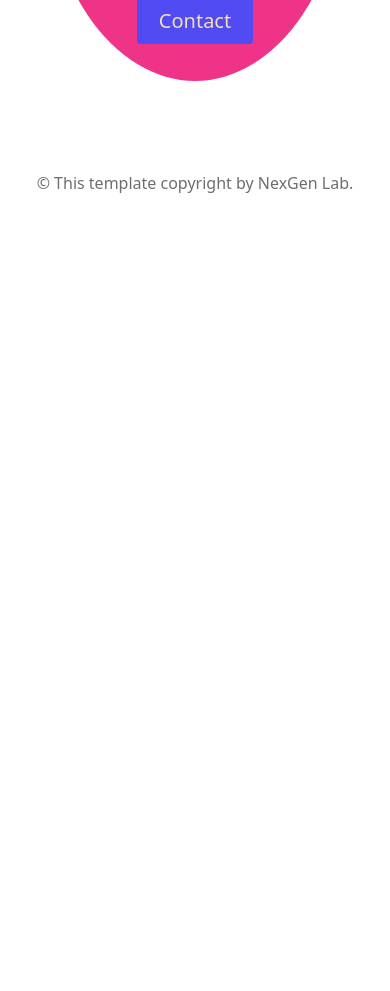
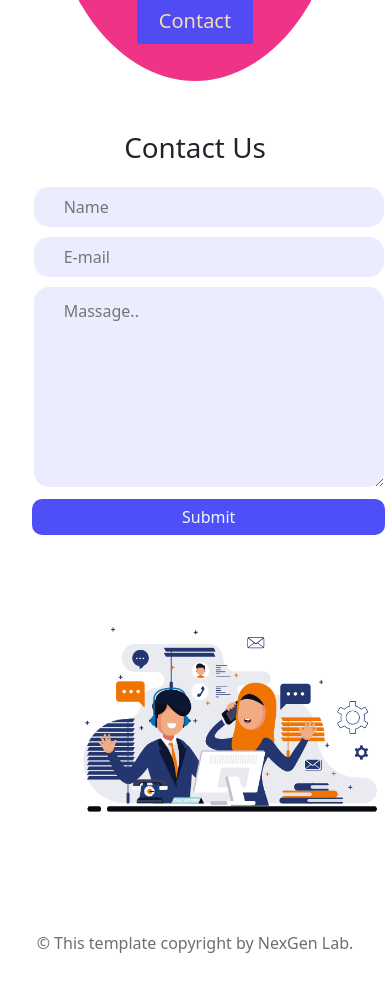
Before and after one commit to muhammad-tamim/NexGen-Lab, a React (Vite) app: page / in a window 390 px wide. Shown: the part 4580-5571 px from the top of the page. Before the commit the page ends 4847 px from the top, so only its background shows below. Built offline with nearby package versions, Linux system fonts and the light colour scheme.

Commit message:
contact from design and responsive

```diff
--- a/src/App.jsx
+++ b/src/App.jsx
@@ -8,6 +8,7 @@ import Service from './components/service/Service'
 import Footer from './components/footer/footer'
 import OurTeam from './components/our-team/Our-team'
 import About from './components/about/About'
+import Contact from './components/contact/Contact'
 {
   /* The following line can be included in your src/index.js or App.js file */
 }
@@ -23,6 +24,7 @@ function App() {
       <About></About>
       <Service></Service>
       <OurTeam></OurTeam>
+      <Contact></Contact>
       <Footer></Footer>
     </>
   )
--- a/src/components/contact/Contact.css
+++ b/src/components/contact/Contact.css
@@ -0,0 +1,60 @@
+.contact {
+    display: grid;
+    grid-template-columns: 40% 60%;
+    margin: 0;
+    padding: 0;
+}
+
+.contact-img img {
+    width: 100%;
+}
+
+.contact-input {
+    margin-top: 200px;
+}
+
+.contact-input input {
+    height: 40px;
+    width: 350px;
+    margin-bottom: 10px;
+    border-radius: 15px;
+    padding-left: 30px;
+    border: none;
+    background-color: rgb(236, 236, 255);
+}
+
+.massage-field {
+    border-radius: 15px;
+    border: none;
+    background-color: rgb(236, 236, 255);
+    height: 200px;
+    width: 350px;
+    padding: 12px 0px 0px 30px;
+    margin-bottom: 12px;
+}
+
+.contact-input a {
+    padding: 7px 150px;
+    border-radius: 10px;
+    color: aliceblue;
+    text-decoration: none;
+    background-color: rgb(79, 79, 248);
+}
+
+.contact-input a:hover {
+    background-color: rgb(64, 64, 252);
+}
+
+@media only screen and (max-width: 600px) {
+    .contact {
+        grid-template-columns: 1fr;
+    }
+
+    .contact-input {
+        margin-top: 15px;
+    }
+
+    .contact-img {
+        margin-top: 8px;
+    }
+}
--- a/src/components/contact/Contact.jsx
+++ b/src/components/contact/Contact.jsx
@@ -0,0 +1,27 @@
+import React from 'react';
+import './Contact.css'
+
+const Contact = () => {
+    return (
+        <div>
+            <section>
+                <h1>Contact Us</h1>
+                <div className="contact">
+                    <div className="contact-input">
+                        <input className='name' placeholder='Name' type="name" />
+                        <br />
+                        <input className='email' placeholder='E-mail' type="email" />
+                        <textarea className='massage-field' placeholder='Massage..' name="" id=""></textarea>
+                        <br />
+                        <a href="#">Submit</a>
+                    </div>
+                    <div className="contact-img">
+                        <img src="../../../public/images/contact-animation.gif" alt="" />
+                    </div>
+                </div>
+            </section>
+        </div>
+    );
+};
+
+export default Contact;
```
Also changed, not shown: public/images/contact-animation.gif (added), public/images/contact.gif (added).
